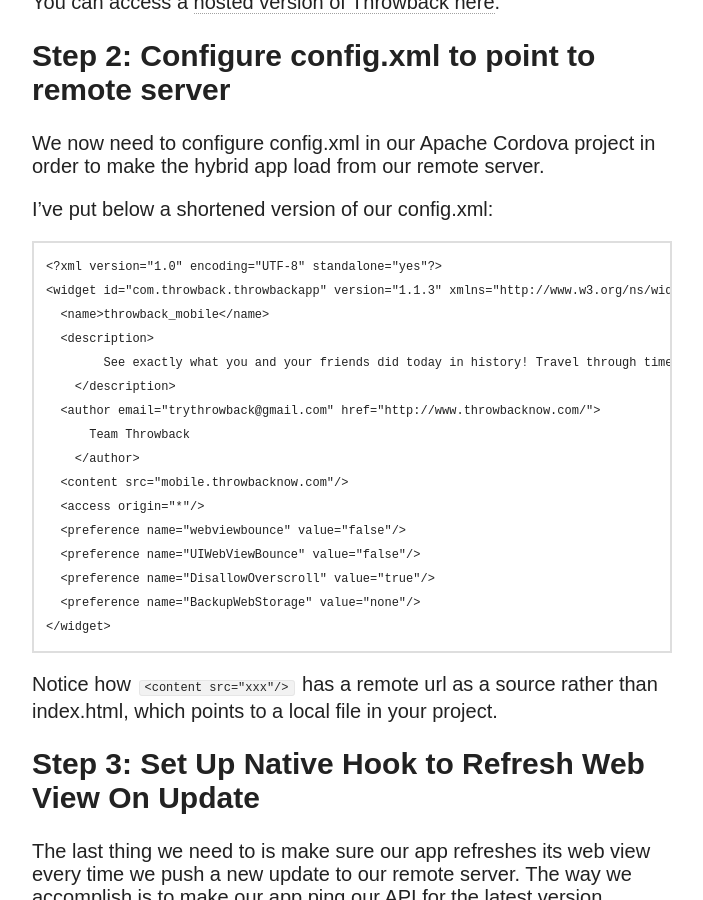
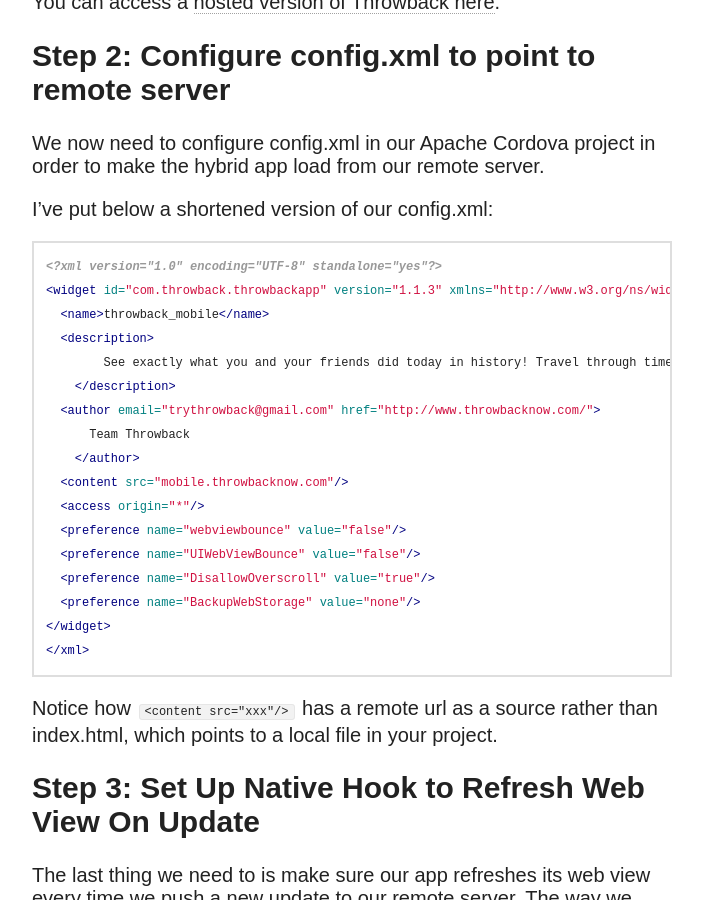
Before and after one commit to pkayfire/pkayfire.github.io, a Jekyll site: the page built from _posts/2014-10-09-tutorial-how-to-add-onthefly-updates.markdown, in a window 1280 px wide and 900 px high, scrolled down 1741 px. Shown: the whole window, without its empty margins (318-1021 px from the left). Built offline with Jekyll 4.4.1, drawn with Linux system fonts in a browser that asks for light colours; nearby versions of some CDN libraries; comment, search, counter and statistics services are not loaded.

Commit message:
fixing xml

````diff
--- a/_posts/2014-10-09-tutorial-how-to-add-onthefly-updates.markdown
+++ b/_posts/2014-10-09-tutorial-how-to-add-onthefly-updates.markdown
@@ -54,7 +54,8 @@
 We now need to configure config.xml in our Apache Cordova project in order to make the hybrid app load from our remote server.
 
 I've put below a shortened version of our config.xml:
-```
+
+```xml
 <?xml version="1.0" encoding="UTF-8" standalone="yes"?>
 <widget id="com.throwback.throwbackapp" version="1.1.3" xmlns="http://www.w3.org/ns/widgets" xmlns:cdv="http://cordova.apache.org/ns/1.0">
   <name>throwback_mobile</name>
@@ -71,6 +72,7 @@
   <preference name="DisallowOverscroll" value="true"/>
   <preference name="BackupWebStorage" value="none"/>
 </widget>
+</xml>
 ```
 
 Notice how ``` <content src="xxx"/> ``` has a remote url as a source rather than index.html, which points to a local file in your project.
````
